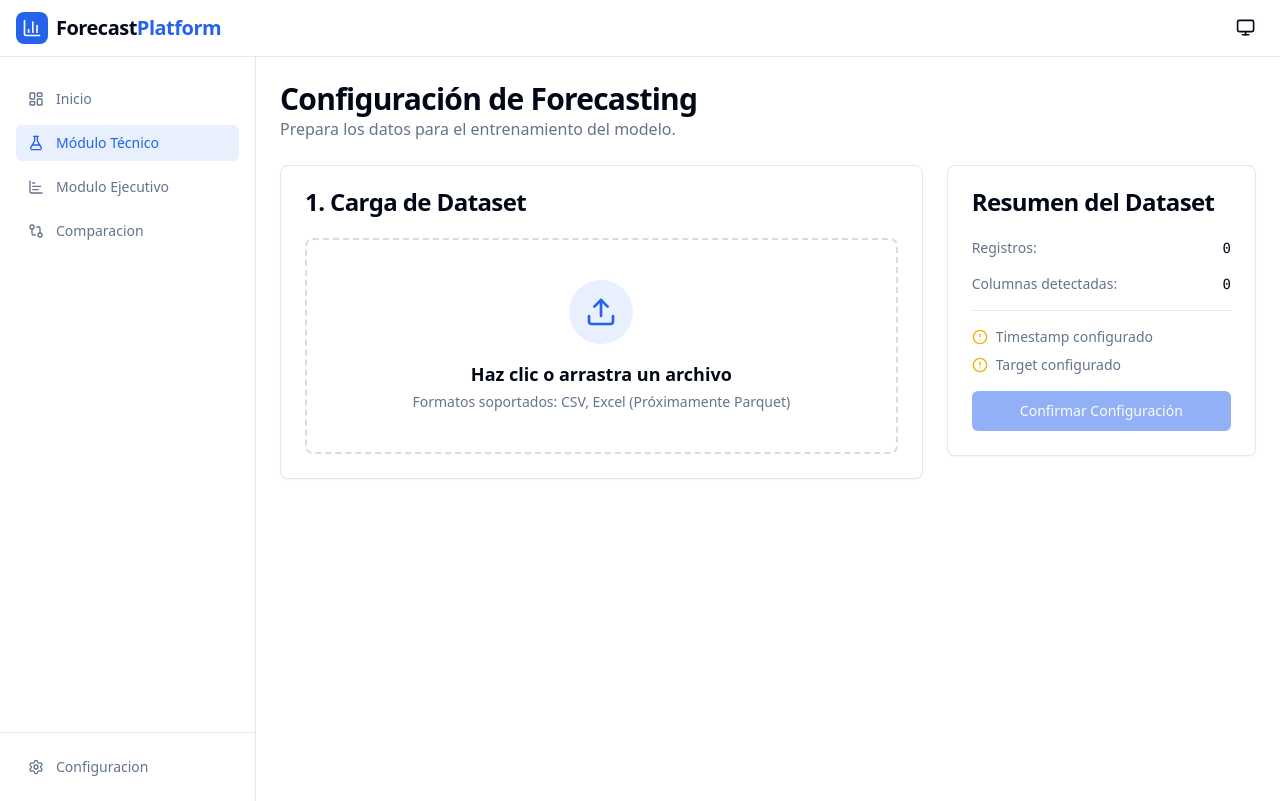
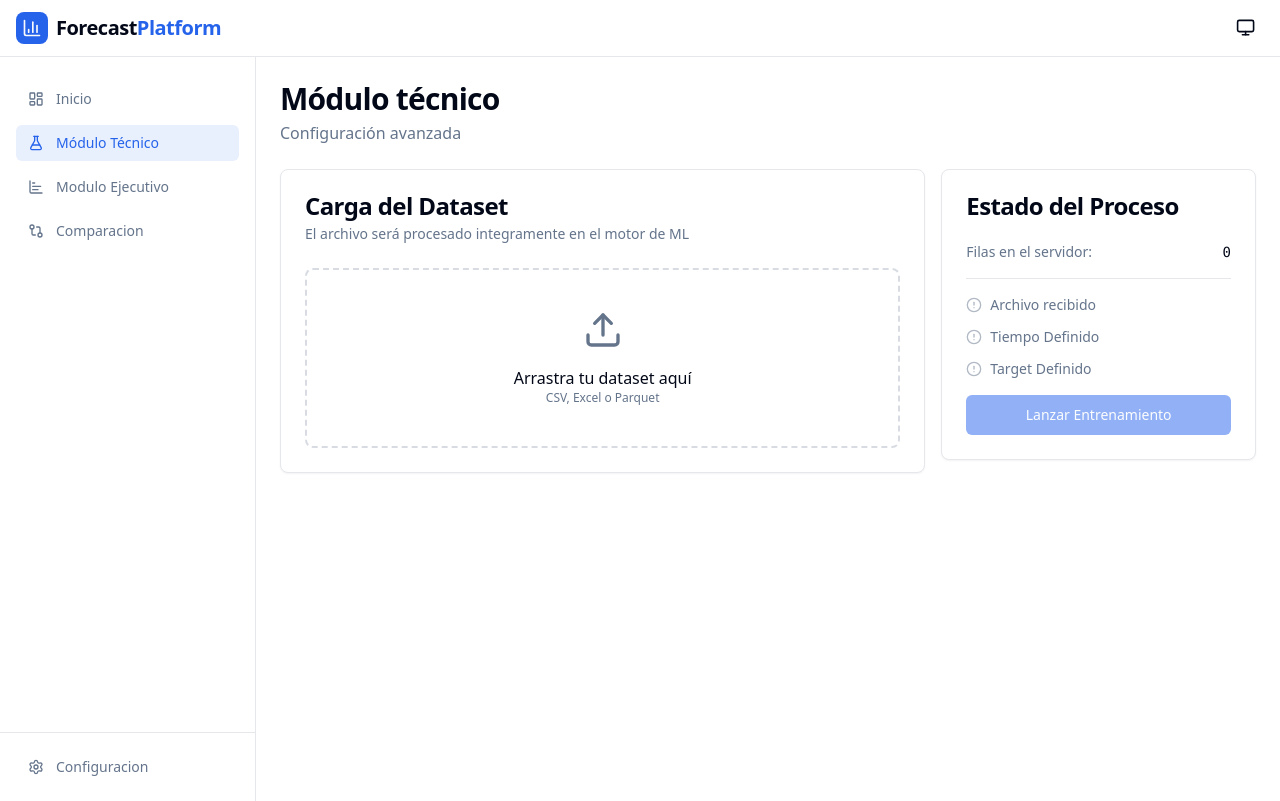
Before and after one commit to Dirac2022/Series-Temporales-Frontend, a React (Vite) app: page /technical in a window 1280 px wide. Built offline with nearby package versions, Linux system fonts and the light colour scheme.

Commit message:
Carga de datos al backend

```diff
--- a/src/features/technical/components/FileUpload.tsx
+++ b/src/features/technical/components/FileUpload.tsx
@@ -1,81 +1,97 @@
 import * as React from "react"
 import { useDropzone } from "react-dropzone"
-import { Upload, FileText, X } from "lucide-react"
-import Papa from "papaparse" // Librería para parsear CSVs
+import { Upload, FileText, X, Loader2 } from "lucide-react"
+import axios from "axios"
 import { cn } from "../../../lib/utils"
 import { Button } from "../../../components/ui/button"
+import { BackendFileResponse } from "../types/api.types"
 
 interface FileUploadProps {
-  onDataLoaded: (data: any[]) => void // Función que comunica los datos al padre
+    onUploadSuccess: (data: BackendFileResponse, originalName: string) => void;
 }
 
-export function FileUpload({ onDataLoaded }: FileUploadProps) {
-  const [file, setFile] = React.useState<File | null>(null)
+export function FileUpload({ onUploadSuccess}: FileUploadProps) {
 
-  // Configuración de react-dropzone
+    const [isUploading, setIsUploading] = React.useState(false);
+    const [progress, setProgress] = React.useState(0);
+
     const { getRootProps, getInputProps, isDragActive } = useDropzone({
         accept: {
             'text/csv': ['.csv'],
-      'application/vnd.ms-excel': ['.xls'],
-      'application/vnd.openxmlformats-officedocument.spreadsheetml.sheet': ['.xlsx']
+            'application/vnd.openxmlformats-officedocument.spreadsheetml.sheet': ['.xlsx'],
+            'application/octet-stream': ['.parquet']
         },
         maxFiles: 1,
-    onDrop: (acceptedFiles) => {
-      const selectedFile = acceptedFiles[0]
-      setFile(selectedFile)
+        disabled: isUploading,
+        onDrop: async (acceptedFiles) => {
+            const file = acceptedFiles[0];
+            if (file) await handleUpload(file);
+        }
+    });
 
-      // Procesamos el archivo CSV inmediatamente
-      Papa.parse(selectedFile, {
-        header: true, // Convierte la primera fila en llaves del objeto
-        skipEmptyLines: true,
-        complete: (results) => {
-          onDataLoaded(results.data) // Enviamos los datos al componente padre
+
+    const handleUpload = async (file: File) => {
+        const formData = new FormData();
+        formData.append('file', file); // 'file' debe coincidir con el nombre esperado por el backend
+
+        setIsUploading(true);
+        setProgress(0);
+
+        try{
+            const response = await axios.post<BackendFileResponse>(
+                `${import.meta.env.VITE_API_BASE_URL}/upload`,
+                formData,
+                {
+                    headers: { 'Content-Type': 'multipart/form-data' },
+                    onUploadProgress: (progressEvent) => {
+                        const total = progressEvent.total || file.size;
+                        const current = Math.round((progressEvent.loaded * 100) / total);
+                        setProgress(current);
+                    },
                 }
-      })
+            );
+
+            onUploadSuccess(response.data, file.name);
+        } catch (error) {
+            console.error("Error en el transporte de datos. Revisa la conexión con el backend:", error);
+            alert("No se pudo subir el archivo")
+        } finally {
+            setIsUploading(false);
         }
-  })
+    };
 
     return (
         <div className="space-y-4">
             <div
                 {...getRootProps()}
                 className={cn(
-          "border-2 border-dashed rounded-lg p-10 flex flex-col items-center justify-center cursor-pointer transition-all",
-          "hover:bg-primary/5 hover:border-primary",
-          isDragActive ? "bg-primary/10 border-primary scale-[0.99]" : "border-muted-foreground/25"
+                    "border-2 border-dashed rounded-lg p-10 flex flex-col items-center justify-center transition-all",
+                    isUploading ? "opacity-50 cursor-not-allowed" : "cursor-pointer hover:bg-primary/5 hover:border-primary",
+                    isDragActive ? "bg-primary/10 border-primary" : "border-muted-foreground/25"
                 )}
             >
-        <input {...getInputProps()} />
+                <input {...getInputProps()}/>
 
-        <div className="bg-primary/10 p-4 rounded-full mb-4">
-          <Upload className="h-8 w-8 text-primary" />
+                {isUploading ? (
+                    <div className="flex flex-col items-center w-full max-w-xs">
+                        <Loader2 className="h-10 w-10 text-primary animate-spin mb-4" />
+                        <p>Subiendo dataset: {progress}%</p>
+                        <div className="w-full h-2 bg-secondary rounded-full overflow-hidden">
+                            <div
+                                className="h-full bg-primary transition-all duration-300"
+                                style={{ width: `${progress}%`}}
+                            />
                         </div>
-
-        {isDragActive ? (
-          <p className="text-primary font-medium text-center">¡Suéltalo aquí!</p>
+                    </div>
                     ) : (
                     <div className="text-center">
-            <p className="font-semibold text-lg">Haz clic o arrastra un archivo</p>
-            <p className="text-sm text-muted-foreground mt-1">Formatos soportados: CSV, Excel (Próximamente Parquet)</p>
+                        <Upload className="h-10 w-10 text-muted-foreground mx-auto mb-4" />
+                        <p className="font-medium">Arrastra tu dataset aquí</p>
+                        <p className="text-xs text-muted-foreground">CSV, Excel o Parquet</p>
                     </div>
                 )}
+
             </div>
-
-      {/* Indicador de archivo seleccionado */}
-      {file && (
-        <div className="flex items-center justify-between p-3 bg-muted rounded-md border animate-in slide-in-from-left-2">
-          <div className="flex items-center gap-3">
-            <FileText className="h-5 w-5 text-primary" />
-            <div className="flex flex-col">
-              <span className="text-sm font-medium">{file.name}</span>
-              <span className="text-xs text-muted-foreground">{(file.size / 1024).toFixed(2)} KB</span>
-            </div>
-          </div>
-          <Button variant="ghost" size="icon" onClick={() => { setFile(null); onDataLoaded([]); }}>
-            <X className="h-4 w-4" />
-          </Button>
-        </div>
-      )}
         </div>
     )
 }
--- a/src/features/technical/pages/TechnicalPage.tsx
+++ b/src/features/technical/pages/TechnicalPage.tsx
@@ -4,137 +4,144 @@ import { FileUpload } from "../components/FileUpload"
 import { Label } from "../../../components/ui/label"
 import { Select, SelectContent, SelectItem, SelectTrigger, SelectValue } from "../../../components/ui/select"
 import { Button } from "../../../components/ui/button"
-import { AlertCircle, CheckCircle2 } from "lucide-react"
+import { CheckCircle2, AlertCircle, Car } from "lucide-react"
 import { ModelSelector } from "../components/ModelSelector"
+import { BackendFileResponse } from "../types/api.types"
 
 export default function TechnicalPage() {
-  const [dataset, setDataset] = React.useState<any[] | null>(null)
 
-  // Estado para el mapeo de columnas
+  // Estado para los metadatos devueltos por el servidor
+  const [metadata, setMetadata] = React.useState<BackendFileResponse | null>(null);
+
+  // Para capturar la intención del usuario
   const [mapping, setMapping] = React.useState({
     timestamp: "",
     target: "",
-  })
+  });
 
-const [modelConfig, setModelConfig] = React.useState<any>(null)
 
-  // Extraemos los nombres de las columnas del primer registro del dataset
-  const columns = dataset && dataset.length > 0 ? Object.keys(dataset[0]) : []
+  const [modelConfig, setModelConfig] = React.useState<any>(null);
+
+  const columns = metadata?.columns || [];
+  const [fileName, setFileName] = React.useState<string>("");
 
   return (
     <div className="space-y-6">
-      <div>
-        <h1 className="text-3xl font-bold tracking-tight">Configuración de Forecasting</h1>
-        <p className="text-muted-foreground">Prepara los datos para el entrenamiento del modelo.</p>
+      <div className="flex flex-col gap-1">
+        <h1 className="text-3xl font-bold tracking-tight">Módulo técnico</h1>
+        <p className="text-muted-foreground">Configuración avanzada</p>
       </div>
 
-      <div className="grid grid-cols-1 md:grid-cols-3 gap-6">
-        {/* Columna Izquierda: Carga y Configuración (2/3 de ancho) */}
+      <div className="grid grid-cols-1 md:grid-cols-3 gap-4">
         <div className="md:col-span-2 space-y-6">
+          {/* Carga al backend */}
           <Card>
             <CardHeader>
-              <CardTitle>1. Carga de Dataset</CardTitle>
+              <CardTitle>Carga del Dataset</CardTitle>
+              <CardDescription>El archivo será procesado integramente en el motor de ML</CardDescription>
             </CardHeader>
             <CardContent>
-              <FileUpload onDataLoaded={(data) => setDataset(data)} />
+              <FileUpload onUploadSuccess={(data, name) => {
+                setMetadata(data);
+                setFileName(name);
+                }}
+              />
             </CardContent>
           </Card>
 
-          {dataset && (
-            <Card className="animate-in fade-in slide-in-from-bottom-4">
+
+          {metadata && (
+            <div className="flex items-center gap-2 mb-4 bg-primary/10 border border-primary/20 rounded-md animate-in fade-in">
+              <CheckCircle2 className="h-4 w-4 text-primary" />
+              <span className="text-sm font-medium">Dataset cargado: <span className="font-bold">{fileName}</span></span>
+            </div>
+          )}
+          {/* Mapeo de metadatos (si los hay xd)*/}
+          {metadata && (
+            <Card>
               <CardHeader>
-                <CardTitle>2. Mapeo de Columnas</CardTitle>
-                <CardDescription>Define la estructura técnica de tus datos.</CardDescription>
+                <CardTitle>Mapeo de columnas</CardTitle>
+                <CardDescription>Indica cómo se deben interpretar las columnas del dataset</CardDescription>
               </CardHeader>
-              <CardContent className="space-y-4">
-                <div className="grid grid-cols-1 md:grid-cols-2 gap-4">
-                  {/* Selector de Timestamp */}
+              <CardContent className="grid grid-cols-1 md:grid-cols-2 gap-4">
                 <div className="space-y-2">
-                    <Label>Columna de Tiempo (Timestamp)</Label>
-                    <Select onValueChange={(val) => setMapping(prev => ({...prev, timestamp: val}))}>
+                  <Label>Columna de tiempo (Requerido)</Label>
+                  <Select onValueChange={(v) => setMapping(p => ({...p, timestamp: v}))}>
                     <SelectTrigger>
-                        <SelectValue placeholder="Seleccionar columna..." />
+                      <SelectValue placeholder="Seleccionar..."/>
                     </SelectTrigger>
                     <SelectContent>
-                        {columns.map(col => (
-                          <SelectItem key={col} value={col}>{col}</SelectItem>
-                        ))}
+                      {columns.map(c => <SelectItem key={c} value={c}>{c}</SelectItem>)}
                     </SelectContent>
                   </Select>
                 </div>
-
-                  {/* Selector de Target */}
                 <div className="space-y-2">
-                    <Label>Variable Objetivo (Target)</Label>
-                    <Select onValueChange={(val) => setMapping(prev => ({...prev, target: val}))}>
+                  <Label>Variable objetivo (Requerido)</Label>
+                  <Select onValueChange={(v) => setMapping(p => ({...p, target: v}))}>
                     <SelectTrigger>
-                        <SelectValue placeholder="Seleccionar columna..." />
+                      <SelectValue placeholder="Seleccionar..."/>
                     </SelectTrigger>
                     <SelectContent>
-                        {columns.map(col => (
-                          <SelectItem key={col} value={col}>{col}</SelectItem>
-                        ))}
+                      {columns.map(c => <SelectItem key={c} value={c}>{c}</SelectItem>)}
                     </SelectContent>
                   </Select>
-                  </div>
                 </div>
               </CardContent>
             </Card>
           )}
 
-          {mapping.target && mapping.timestamp && (
-            <Card className="animate-in fade-in slide-in-from-bottom-4">
+          {/* Modelado */}
+          {mapping.timestamp && mapping.target && (
+            <Card className="animate-in fade-in slide-in-from-botton-4">
               <CardHeader>
-                    <CardTitle>Selección de Modelo</CardTitle>
-                    <CardDescription>Elige y configura el modelo de forecasting.</CardDescription>
+                <CardTitle>Selección de Algoritmo</CardTitle>
               </CardHeader>
               <CardContent>
-                    <ModelSelector onConfigChange={(config) => setModelConfig(config)}/>
+                <ModelSelector onConfigChange={setModelConfig}/>
               </CardContent>
             </Card>
           )}
         </div>
 
-        {/* Columna Derecha: Resumen de Validación (1/3 de ancho) */}
-        <div className="space-y-6">
+          {/* Panel de resumen */}
+          <aside className="space-y-6">
             <Card>
-            <CardHeader>
-              <CardTitle>Resumen del Dataset</CardTitle>
-            </CardHeader>
+              <CardHeader><CardTitle>Estado del Proceso</CardTitle></CardHeader>
               <CardContent className="space-y-4">
-              <div className="flex items-center justify-between text-sm">
-                <span className="text-muted-foreground">Registros:</span>
-                <span className="font-mono">{dataset?.length || 0}</span>
+                <div className="flex justify-between text-sm">
+                  <span className="text-muted-foreground">Filas en el servidor:</span>
+                  <span className="font-mono">{metadata?.rowCount.toLocaleString() || 0}</span>
                 </div>
-              <div className="flex items-center justify-between text-sm">
-                <span className="text-muted-foreground">Columnas detectadas:</span>
-                <span className="font-mono">{columns.length}</span>
-              </div>
-
-              <hr className="border-border" />
-
-              {/* Status de configuración */}
-              <div className="space-y-2">
-                <div className="flex items-center gap-2 text-sm">
-                  {mapping.timestamp ? <CheckCircle2 className="text-green-500 h-4 w-4" /> : <AlertCircle className="text-yellow-500 h-4 w-4" />}
-                  <span className={mapping.timestamp ? "text-foreground" : "text-muted-foreground"}>Timestamp configurado</span>
-                </div>
-                <div className="flex items-center gap-2 text-sm">
-                  {mapping.target ? <CheckCircle2 className="text-green-500 h-4 w-4" /> : <AlertCircle className="text-yellow-500 h-4 w-4" />}
-                  <span className={mapping.target ? "text-foreground" : "text-muted-foreground"}>Target configurado</span>
-                </div>
-              </div>
-
+                <hr />
+                <ul className="space-y-3">
+                  <StatusItem label="Archivo recibido" isComplete={!!metadata}/>
+                  <StatusItem label="Tiempo Definido" isComplete={!!mapping.timestamp}/>
+                  <StatusItem label="Target Definido" isComplete={!!mapping.target} />
+                </ul>
                 <Button
                   className="w-full mt-4"
-                disabled={!mapping.timestamp || !mapping.target}
+                  disabled={!mapping.timestamp || !mapping.target || !modelConfig}
                 >
-                Confirmar Configuración
+                  Lanzar Entrenamiento
                 </Button>
               </CardContent>
             </Card>
-        </div>
+          </aside>
       </div>
     </div>
   )
+
 }
+
+function StatusItem({ label, isComplete }: { label: string, isComplete: boolean}) {
+  return (
+    <li className="flex items-center gap-2 text-sm">
+      {isComplete ? (
+        <CheckCircle2 className="h-4 w-4 text-green-500"/>
+      ) : (
+        <AlertCircle className="h-4 w-4 text-muted-foreground opacity-50" />
+      )}
+      <span className={isComplete ? "font-medium" : "text-muted-foreground"}>{label}</span>
+    </li>
+  )
+}
--- a/tailwind.config.js
+++ b/tailwind.config.js
@@ -13,6 +13,18 @@ export default {
         border: "hsl(var(--border))",
         background: "hsl(var(--background))",
         foreground: "hsl(var(--foreground))",
+        popover: {
+          DEFAULT: "hsl(var(--popover))",
+          foreground: "hsl(var(--popover-foreground))"
+        },
+        card: {
+          DEFAULT: "hsl(var(--card))",
+          foreground: "hsl(var(--card-foreground))"
+        },
+        accent: {
+          DEFAULT: "hsl(var(--acent))",
+          foreground: "hsl(var(--accent-foreground))",
+        },
         primary: {
           DEFAULT: "hsl(var(--primary))",
           foreground: "hsl(var(--primary-foreground))",
```
Also changed, not shown: src/features/technical/types/api.types.ts (added, +10 -0 lines), src/index.css (+12 -0 lines), src/vite-env.d.ts (added, +10 -0 lines). Lines whose indentation alone changed are shown as unchanged.
